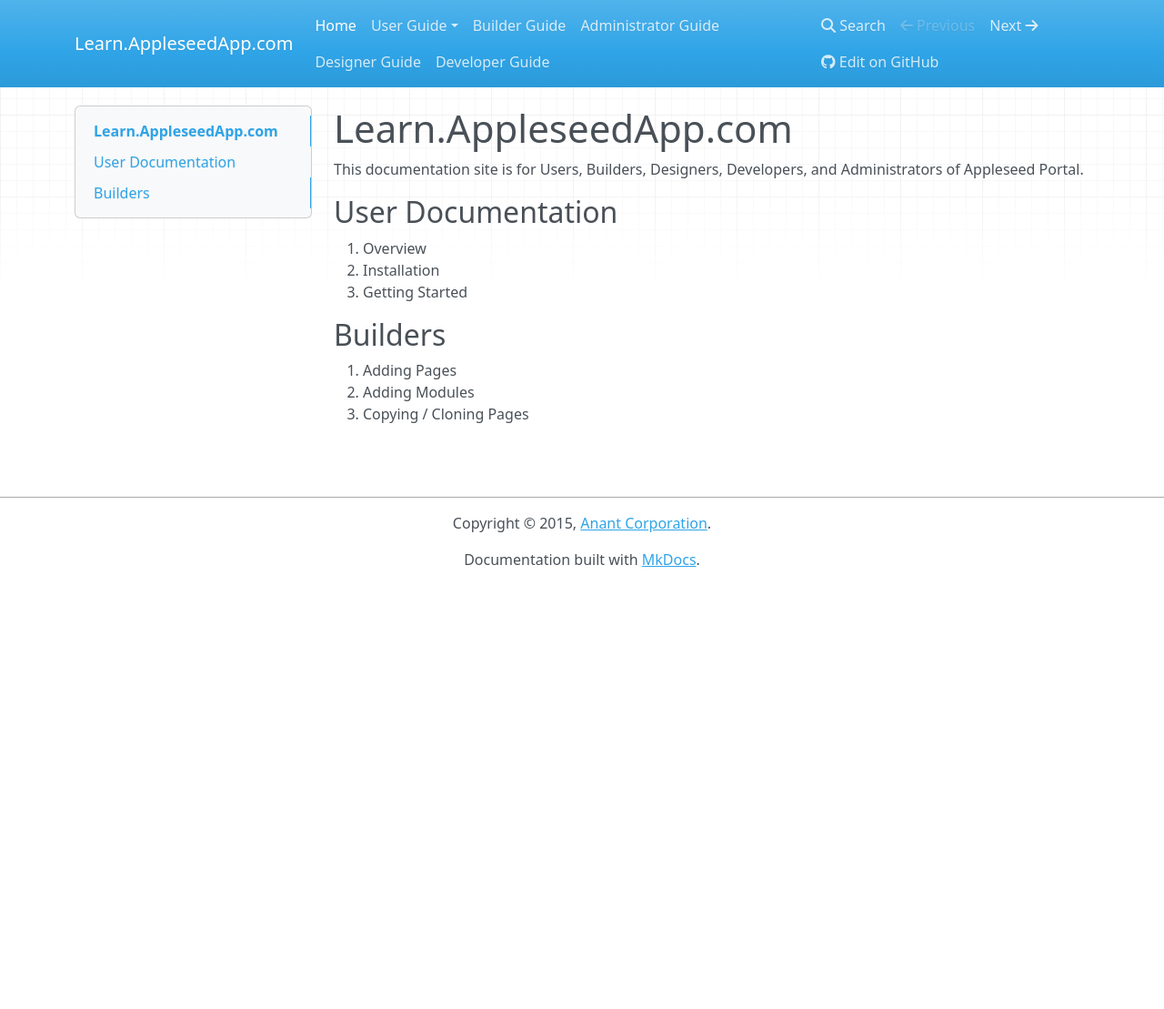
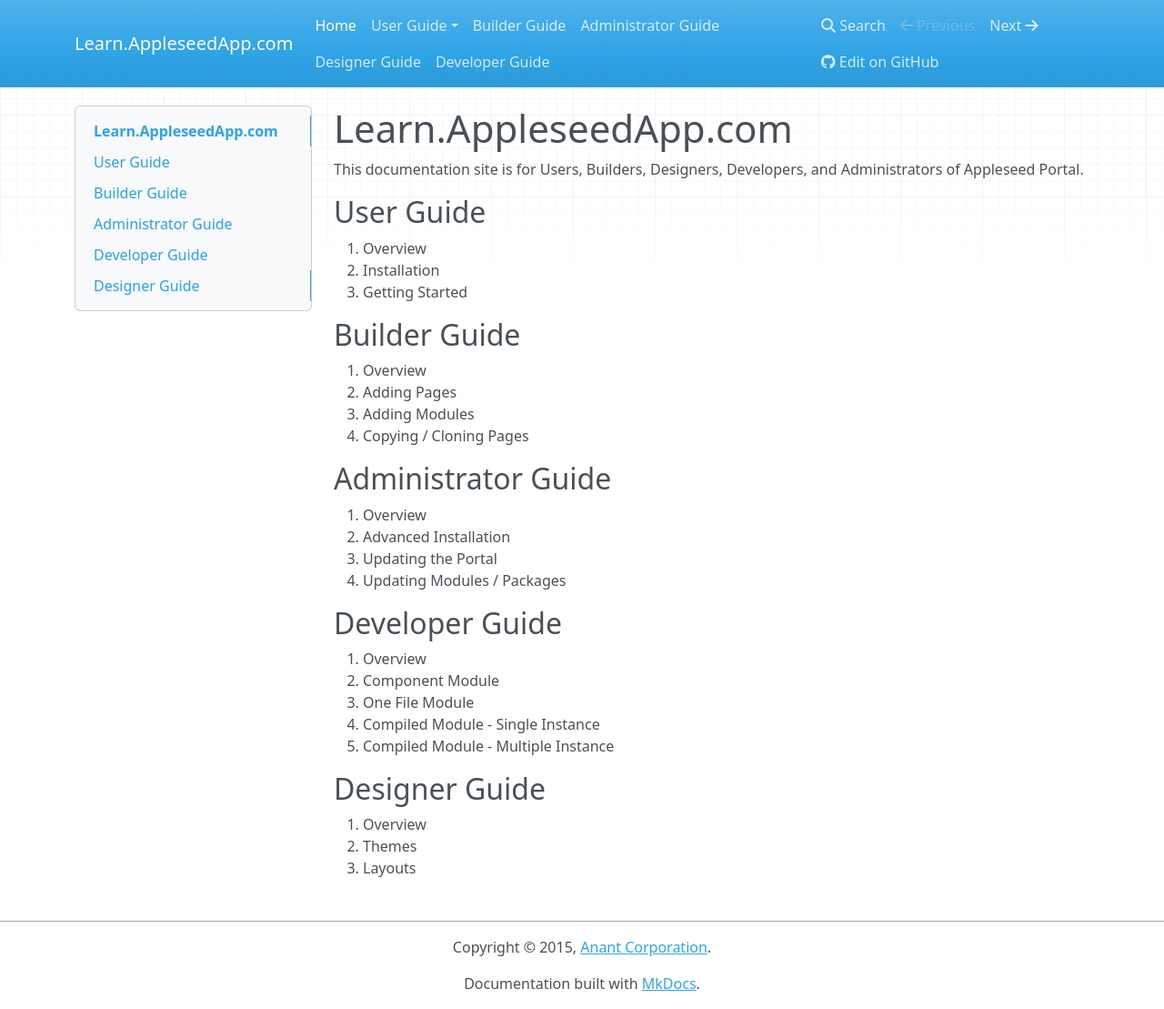
Before and after one commit to AppleseedApp/learn, an MkDocs documentation site: the page built from docs/index.md, in a window 1280 px wide and 1109 px high. Shown: the whole window at 91% size. Built offline with MkDocs 1.6.1, drawn with Linux system fonts in a browser that asks for light colours; nearby versions of some CDN libraries; old or Windows-style settings are respelled for this version of MkDocs.

Commit message:
updated index

```diff
--- a/docs/index.md
+++ b/docs/index.md
@@ -1,14 +1,38 @@
 # Learn.AppleseedApp.com
 
 This documentation site is for Users, Builders, Designers, Developers, and Administrators of Appleseed Portal.
-## User Documentation
+
+
+## User Guide
 
 1. Overview
 2. Installation
 3. Getting Started
 
-## Builders
+## Builder Guide
 
-1. Adding Pages
-2. Adding Modules
-3. Copying / Cloning Pages
+1. Overview
+2. Adding Pages
+3. Adding Modules
+4. Copying / Cloning Pages
+
+## Administrator Guide
+
+1. Overview
+2. Advanced Installation
+3. Updating the Portal
+4. Updating Modules / Packages
+
+## Developer Guide
+
+1. Overview
+2. Component Module
+3. One File Module
+4. Compiled Module - Single Instance
+5. Compiled Module - Multiple Instance
+
+## Designer Guide
+
+1. Overview
+2. Themes
+3. Layouts
```
